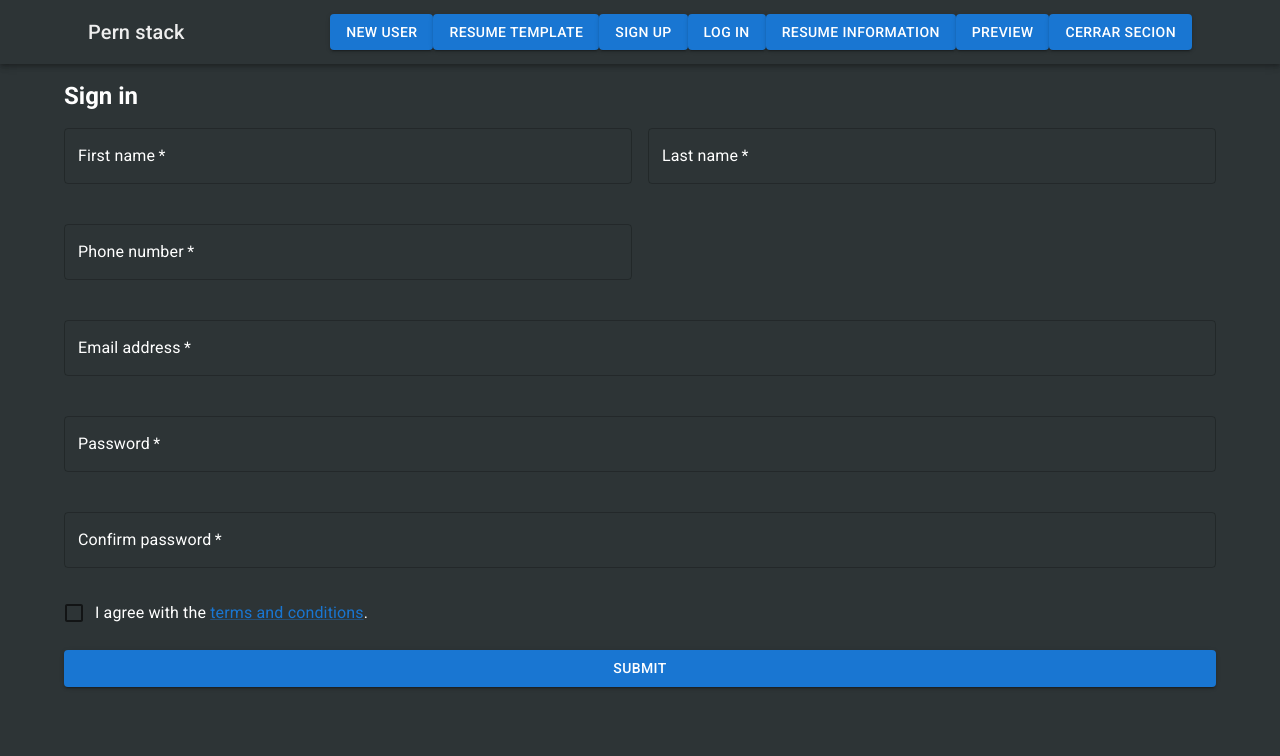
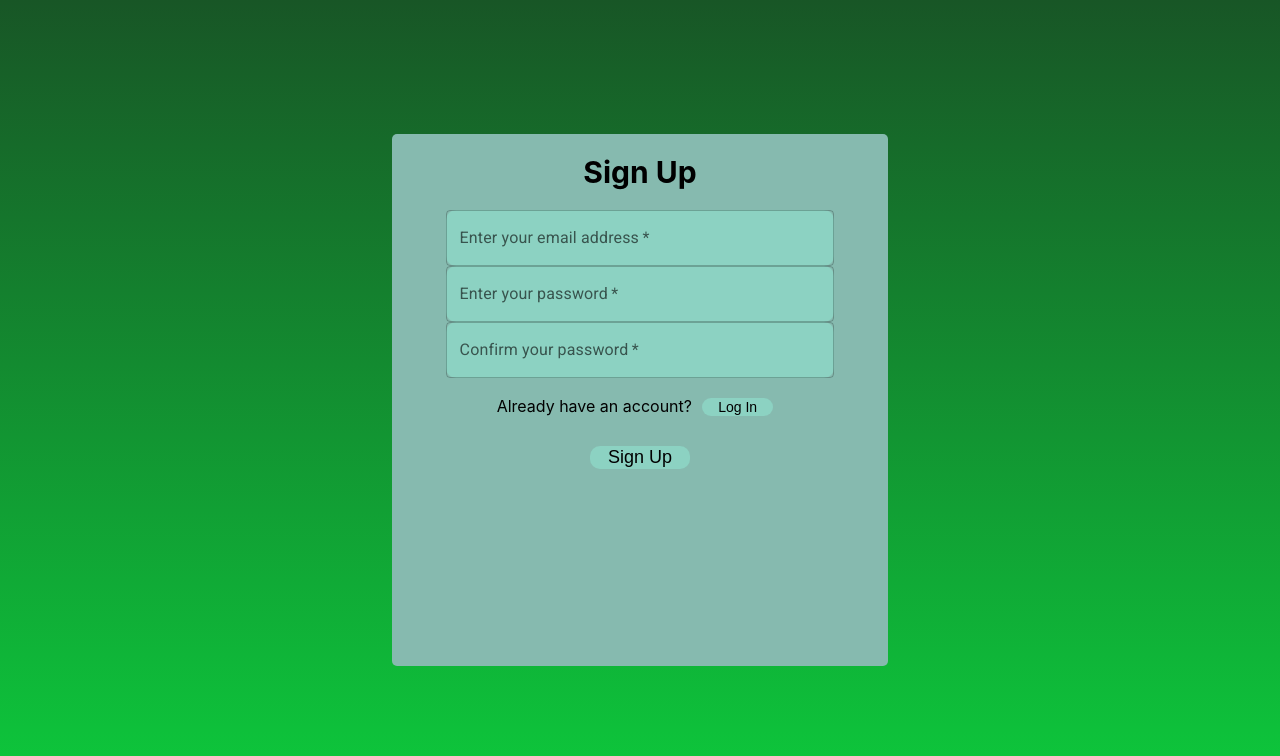
Before and after one commit to uprm-inso4115-2023-2024-s2/semester-project-automated-resume-builder, a React (Create React App) app in the folder ui/client/: page /signup in a window 1280 px wide. Shown: the top 756 px of the page. Built offline with nearby package versions, Linux system fonts and the light colour scheme.

Commit message:
Change signup form page design

```diff
--- a/ui/client/src/components/Authentication/LogInForm.js
+++ b/ui/client/src/components/Authentication/LogInForm.js
@@ -78,6 +78,7 @@ const LogInForm = (onLogIn) => {
             label="Enter your password"
             variant="outlined"
             name="password"
+            type="password"
             margin="normal"
             value={formData.password}
             onChange={handleChange}
--- a/ui/client/src/components/Authentication/SignUpForm.js
+++ b/ui/client/src/components/Authentication/SignUpForm.js
@@ -1,105 +1,33 @@
 import React, { useState } from 'react';
-import { useNavigate } from 'react-router-dom';
-import { TextField, Button, Checkbox, FormControlLabel, Link, Grid, Typography } from '@mui/material';
+import { TextField } from '@mui/material';
+import { Link } from 'react-router-dom';
+import { useUser } from '../../contexts/UserContext';
+import './Authentication.css';
 
-
-
-const SignUpForm  = (onSignUp) => {
-
-  const navigate = useNavigate();
+const SignUpForm = () => {
+  const { setGlobalUser } = useUser();
 
   const [formData, setFormData] = useState({
-    firstName: '',
-    lastName: '',
-    phone: '',
-    email: '',
-    password: '',
-    confirmPassword: '',
-    agreeTerms: false,
-  });
-
-  const [error, setError] = useState({
-    firstName: '',
-    lastName: '',
-    phone: '',
     email: '',
     password: '',
     confirmPassword: '',
   });
 
   const handleChange = (e) => {
-    const { name, value, type, checked } = e.target;
-
-    let error = '';
-
-    // Validation
-
-    switch (name) {
-      case 'firstName':
-        error = value.trim() === '' ? 'First name is required' : /\d/.test(value) ? 'First name should not contain numbers' : '';
-        break;
-      case 'lastName':
-        error = value.trim() === '' ? 'Last name is required' : /\d/.test(value) ? 'Last name should not contain numbers' : '';
-        break;
-      case 'phone':
-        error = value.trim() === '' ? 'Phone number is required' : /[a-zA-Z]/.test(value) ? 'Phone number should not contain letters' : value.length !== 10 ? 'Phone number should be exactly 10 digits' : '';
-        break;
-      case 'email':
-        error = value.trim() === '' ? 'Email is required' : !/^[a-zA-Z0-9._-]+@[a-zA-Z0-9.-]+\.[a-zA-Z]{2,4}$/.test(value) ? 'Email is invalid' : '';
-        break;
-      case 'password':
-        error = value.trim() === '' ? 'Password is required' : !/(?=.*\d)(?=.*[a-z])(?=.*[A-Z])(?=.*[a-zA-Z]).{8,}/.test(value) ? 'Password is invalid, please make sure it has at least: uppercase letters, lowercase letters and numbers' : '';
-        break;
-      case 'confirmPassword':
-        error = value.trim() === '' ? 'Confirm password is required' : value !== formData.password ? 'Passwords do not match' : '';
-        break;
-      default:
-        break;
-    }
-
-    setError({...error, [name]: error});
-
-    setFormData({
-      ...formData,
-      [name]: type === 'checkbox' ? checked : value,
-    });
+    const { name, value } = e.target;
+    setFormData({ ...formData, [name]: value });
   };
 
   const handleSubmit = async (e) => {
     e.preventDefault();
-    console.log(formData);
+    try {
+      // Check if password and confirm password match
+      if (formData.password !== formData.confirmPassword) {
+        console.error('Passwords do not match');
+        return;
+      }
 
-    for (let key in formData) {
-      let error = '';
-      switch(key){
-        case 'firstName':
-          error = formData[key].trim() === '' ? 'First name is required' : /\d/.test(formData[key]) ? 'First name should not contain numbers' : '';
-          break;
-        case 'lastName':
-          error = formData[key].trim() === '' ? 'Last name is required' : /\d/.test(formData[key]) ? 'Last name should not contain numbers' : '';
-          break;
-        case 'phone':
-          error = formData[key].trim() === '' ? 'Phone number is required' : /[a-zA-Z]/.test(formData[key]) ? 'Phone number should not contain letters' : formData[key].length !== 10 ? 'Phone number should be exactly 10 digits': '';
-          break;
-        case 'email':
-          error = formData[key].trim() === '' ? 'Email is required' : !/^[a-zA-Z0-9._-]+@[a-zA-Z0-9.-]+\.[a-zA-Z]{2,4}$/.test(formData[key]) ? 'Email is invalid' : '';
-          break;
-        case 'password':
-          error = formData[key].trim() === '' ? 'Password is required' : !/(?=.*\d)(?=.*[a-z])(?=.*[A-Z])(?=.*[a-zA-Z]).{8,}/.test(formData[key]) ? 'Password is invalid, please make sure it has at least: uppercase letters, lowercase Letters and Numbers' : '';
-          break;
-        case 'confirmPassword':
-          error = formData[key].trim() === '' ? 'Confirm password is required' : formData[key] !== formData.password ? 'Passwords do not match' : '';
-          break;
-        default:
-          break;
-      }
-      setError({...error, [key]: error});
-      if (error) return;
-    }
-
-
-    try {
-      const response = await fetch(`${process.env.REACT_APP_BACKEND_URL}/users`, {
+      const response = await fetch(`${process.env.REACT_APP_BACKEND_URL}/users/signup`, {
         method: 'POST',
         headers: {
           'Content-Type': 'application/json',
@@ -107,179 +35,88 @@ const SignUpForm  = (onSignUp) => {
         body: JSON.stringify({
           email: formData.email,
           password: formData.password,
-          name: formData.firstName,
-          middle_initial: formData.middleInitial,
-          frst_lst_name: formData.lastName,
-          scnd_lst_name: formData.scndLastName,
-          phone_number: formData.phone,
-          summary: formData.summary,
-          profile: formData.profile,
-          emailVerification: false,
         }),
       });
 
-      if (!response.ok) { //Manejo de errores 1
-        throw new Error('Error en la solicitud al servidor');
+      if (response.ok) {
+        const data = await response.json();
+        // Save token to localStorage
+        localStorage.setItem('userToken', data.token);
+        // Set global user state
+        setGlobalUser({
+          id: data.user.user_id,
+          name: data.user.name,
+          middle_initial: data.user.middle_initial,
+          frst_lst_name: data.user.frst_lst_name,
+          scnd_lst_name: data.user.scnd_lst_name,
+          phone_num: data.user.phone_number,
+          profile: data.user.profile,
+          usr_name: data.user.name,
+          email: data.user.email,
+          password: '',
+        });
+        // Handle successful signup
+        console.log('Signup successful:', data);
+      } else {
+        // Handle failed signup
+        console.error('Signup failed:', response.status);
       }
-      const result = await response.json();
-      if(result.message && result.message.includes('users_email_key')){//Manejo de errores 2
-        setError(prevError => ({
-          ...prevError,
-          email: 'The email is already registered. Please use another email.'
-        }));
-        return;
-      }
-      console.log(result.message)
-      // Everything turned out correct
-      setFormData({
-        firstName: '',
-        lastName: '',
-        phone: '',
-        email: '',
-        password: '',
-        confirmPassword: '',
-        agreeTerms: false,
-      });
-
-      navigate('/login');
-
     } catch (error) {
-      console.error('Error al enviar el formulario: ', error);
+      console.error('Error occurred while signing up:', error);
     }
   };
 
-
   return (
-    <form onSubmit={handleSubmit}>
-      <Typography
-        variant="h5"
-        sx={{
-          color: 'white',
-          fontWeight: 'bold',
-          mt: 2
-        }}
-      >
-        Sign in
-      </Typography>
-
-      <Grid container spacing={2}>
-
-        <Grid item xs={12} sm={6}>
+    <div className="container">
+      <form onSubmit={handleSubmit} className="form-container">
+        <h1 className="form-title">Sign Up</h1>
+        <div className="input-field-container">
           <TextField
-            label="First name"
-            variant="outlined"
-            name="firstName"
-            value={formData.firstName}
-            onChange={handleChange}
-            required
-            fullWidth
-            margin="normal"
-            error={!!error.firstName}
-            helperText={error.firstName}
-            InputLabelProps={{ style: { color: 'white' } }}
-            inputProps={{ style: { color: 'white' } }}
-          />
-        </Grid>
-
-        <Grid item xs={12} sm={6}>
-          <TextField
-            label="Last name"
-            variant="outlined"
-            name="lastName"
-            value={formData.lastName}
-            onChange={handleChange}
-            required
-            fullWidth
-            margin="normal"
-            error={!!error.lastName}
-            helperText={error.lastName}
-            InputLabelProps={{ style: { color: 'white' } }}
-            inputProps={{ style: { color: 'white' } }}
-          />
-        </Grid>
-
-        <Grid item xs={12} sm={6}>
-          <TextField
-            label="Phone number"
-            variant="outlined"
-            name="phone"
-            value={formData.phone}
-            onChange={handleChange}
-            required
-            fullWidth
-            margin="normal"
-            error={!!error.phone}
-            helperText={error.phone}
-            InputLabelProps={{ style: { color: 'white' } }}
-            inputProps={{ style: { color: 'white' } }}
-          />
-        </Grid>
-
-        <Grid item xs={12}>
-          <TextField
-            label="Email address"
+            label="Enter your email address"
             variant="outlined"
             name="email"
+            margin="none"
             value={formData.email}
             onChange={handleChange}
             required
-            fullWidth
-            margin="normal"
-            error={!!error.email}
-            helperText={error.email}
-            InputLabelProps={{ style: { color: 'white' } }}
-            inputProps={{ style: { color: 'white' } }}
+            className="input-field"
           />
-        </Grid>
-
-        <Grid item xs={12}>
           <TextField
-            label="Password"
+            label="Enter your password"
             variant="outlined"
-            type="password"
             name="password"
+            margin="none"
             value={formData.password}
             onChange={handleChange}
+            type="password"
             required
-            fullWidth
-            margin="normal"
-            error={!!error.password}
-            helperText={error.password}
-            InputLabelProps={{ style: { color: 'white' } }}
-            inputProps={{ style: { color: 'white' } }}
+            className="input-field"
           />
-        </Grid>
-        <Grid item xs={12}>
           <TextField
-            label="Confirm password"
+            label="Confirm your password"
             variant="outlined"
-            type="password"
             name="confirmPassword"
+            margin="none"
             value={formData.confirmPassword}
             onChange={handleChange}
+            type="password"
             required
-            fullWidth
-            margin="normal"
-            error={!!error.confirmPassword}
-            helperText={error.confirmPassword}
-            InputLabelProps={{ style: { color: 'white' } }}
-            inputProps={{ style: { color: 'white' } }}
+            className="input-field"
           />
-        </Grid>
-        <Grid item xs={12}>
-          <FormControlLabel
-            control={<Checkbox checked={formData.agreeTerms} onChange={handleChange} name="agreeTerms" />}
-            label={<React.Fragment>I agree with the <Link href="#">terms and conditions</Link>.</React.Fragment>}
-          />
-        </Grid>
-        <Grid item xs={12}>
-          <Button type="submit" variant="contained" color="primary" fullWidth>
-            Submit
-          </Button>
-        </Grid>
-      </Grid>
-    </form>
-
+        </div>
+        <div className="alternative-container">
+          Already have an account?
+          <Link to="/login">
+            <button className="alternative-button">
+              Log In
+            </button>
+          </Link>
+        </div>
+        <button className="submit-button">
+          Sign Up
+        </button>
+      </form>
+    </div>
   );
 };
 
```
